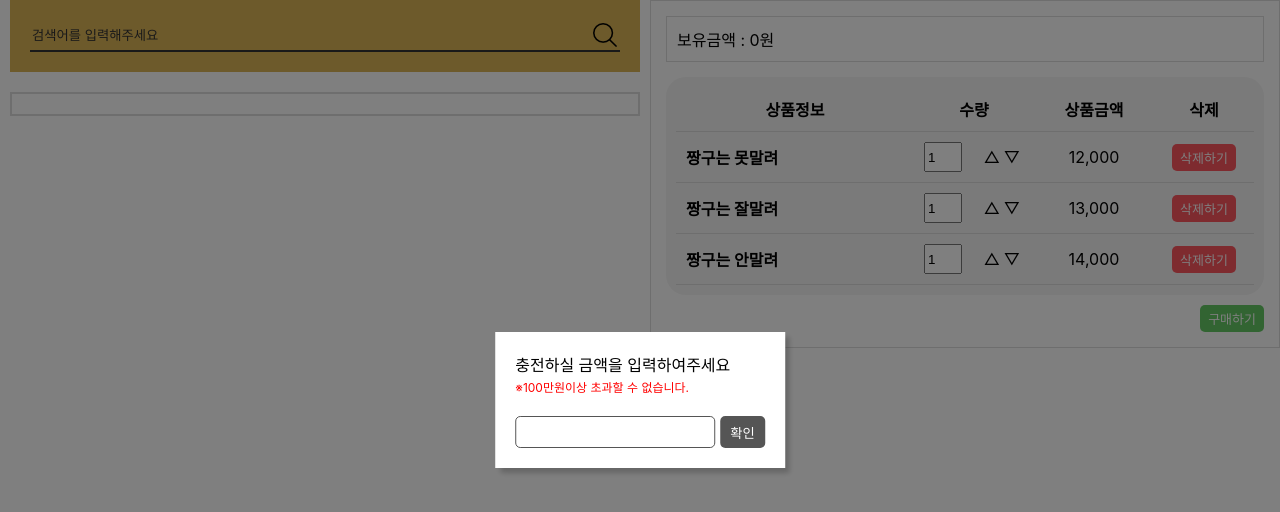
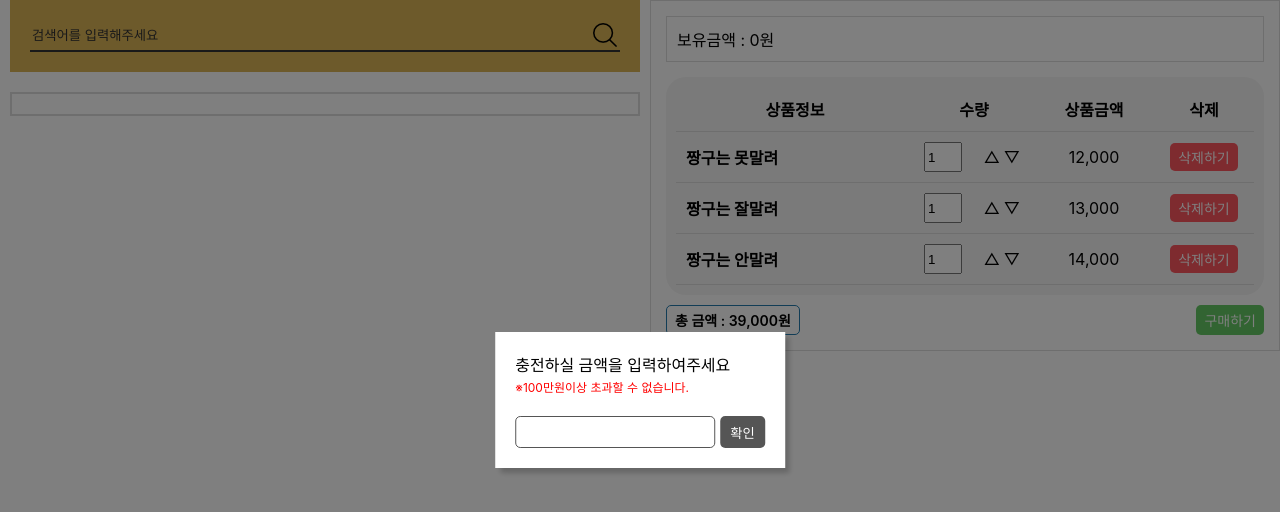
Before and after one commit to qpqp8483/book-store-app, a React (Create React App) app: page / in a window 1280 px wide. Shown: the top 512 px of the page. Built offline with nearby package versions, Linux system fonts and the light colour scheme.

Commit message:
총금액 화면노출 작업

```diff
--- a/src/App.js
+++ b/src/App.js
@@ -83,6 +83,19 @@ function App() {
     }
   };
 
+  //EDIT
+  const onEdit = (num, title, price, targetId) => {
+    dispatch({
+      type: "EDIT",
+      data: {
+        id: targetId,
+        title,
+        price,
+        num,
+      },
+    });
+  };
+
   //REMOVE
   const onRemove = (targetId) => {
     dispatch({
@@ -92,7 +105,7 @@ function App() {
   };
 
   return (
-    <DiaryStateContext.Provider value={{ onCreate, onRemove }}>
+    <DiaryStateContext.Provider value={{ onCreate, onEdit, onRemove }}>
       <DiaryDispatchContext.Provider value={data}>
         <BrowserRouter>
           <div className="App">
--- a/src/components/button/commonButton.scss
+++ b/src/components/button/commonButton.scss
@@ -1,6 +1,6 @@
 .common_btn {
   padding: 4px 8px;
-  font-size: 13px;
+  font-size: 14px;
   white-space: nowrap;
   border: none;
   border-radius: 5px;
--- a/src/pages/Basket.js
+++ b/src/pages/Basket.js
@@ -1,21 +1,24 @@
-import React, { useContext, useState } from "react";
+import React, { useContext, useEffect, useState } from "react";
 import CommonButton from "../components/button/CommonButton";
 import { DiaryStateContext } from "../App";
 import "./basket.scss";
 
 const Basket = ({ coinSubmit, coin, data }) => {
-  const { onRemove } = useContext(DiaryStateContext);
+  const { onEdit, onRemove } = useContext(DiaryStateContext);
+  const [totalPrice, setTotalPrice] = useState(0);
   const [num, setNum] = useState({ name: 1 });
   // 상품 수량 갯수 > 0 일때 함수
-  const numHandleFnPositive = (e) => {
+  const numHandleFnPositive = (e, targetTitle, targetPrice, targetId) => {
     setNum({
       ...num,
       [e.target.name]: parseInt(e.target.value),
     });
+    onEdit(parseInt(e.target.value), targetTitle, targetPrice, targetId);
   };
   // 상품 수량 갯수 <= 0 일때 함수
-  const numHandleFnNegative = (e) => {
+  const numHandleFnNegative = (e, targetTitle, targetPrice, targetId) => {
     if (parseInt(e.target.value) === 0) {
+      onEdit(1, targetTitle, targetPrice, targetId);
       alert("최소갯수는 1개이상부터입니다.");
       setNum({
         ...num,
@@ -53,6 +56,27 @@ const Basket = ({ coinSubmit, coin, data }) => {
       });
     }
   };
+  useEffect(() => {
+    let priceList = [];
+    let addPrice;
+    data.map((item) => {
+      priceList.push(parseInt(item.price * item.num));
+      addPrice = priceList
+        .reduce((a, b) => a + b)
+        .toString()
+        .replace(/\B(?=(\d{3})+(?!\d))/g, ",");
+    });
+    setTotalPrice(addPrice);
+  }, [data]);
+  // 구매하기 함수
+  // const bookCal = () => {
+  //   let priceList = [];
+  //   data.map((item) => {
+  //     priceList.push(parseInt(item.price));
+  //   });
+  //   console.log(priceList.reduce((a, b) => a + b));
+  // };
+
   return (
     <div className="basket_box">
       <div className="wallet">보유금액 : {coinSubmit ? coin : `0`}원</div>
@@ -97,11 +121,17 @@ const Basket = ({ coinSubmit, coin, data }) => {
                             ? num[`neme_${item.id}`]
                             : num.name
                         }
-                        onChange={(e) =>
+                        onChange={(e) => {
                           e.target.value >= 1
-                            ? numHandleFnPositive(e)
-                            : numHandleFnNegative(e)
-                        }
+                            ? numHandleFnPositive(
+                                e,
+                                item.title,
+                                item.price,
+                                item.id
+                              )
+                            : numHandleFnNegative(e);
+                          console.log(item);
+                        }}
                         onBlur={(e) => {
                           blurHandle(e);
                         }}
@@ -148,8 +178,13 @@ const Basket = ({ coinSubmit, coin, data }) => {
           </tbody>
         </table>
       </div>
-      <div className="align_right">
-        <CommonButton type={"positive"} text={"구매하기"} onClick={() => {}} />
+      <div className="basket_under">
+        <span className="total_price">총 금액 : {totalPrice}원</span>
+        <CommonButton
+          type={"positive"}
+          text={"구매하기"}
+          //onClick={() => bookCal()}
+        />
       </div>
     </div>
   );
--- a/src/pages/basket.scss
+++ b/src/pages/basket.scss
@@ -76,3 +76,17 @@
     }
   }
 }
+
+.basket_under {
+  display: flex;
+  justify-content: space-between;
+
+  .total_price {
+    margin-right: 20px;
+    padding: 4px 8px;
+    font-size: 14px;
+    font-weight: 600;
+    border: 1px solid rgb(36, 123, 173);
+    border-radius: 5px;
+  }
+}
```
